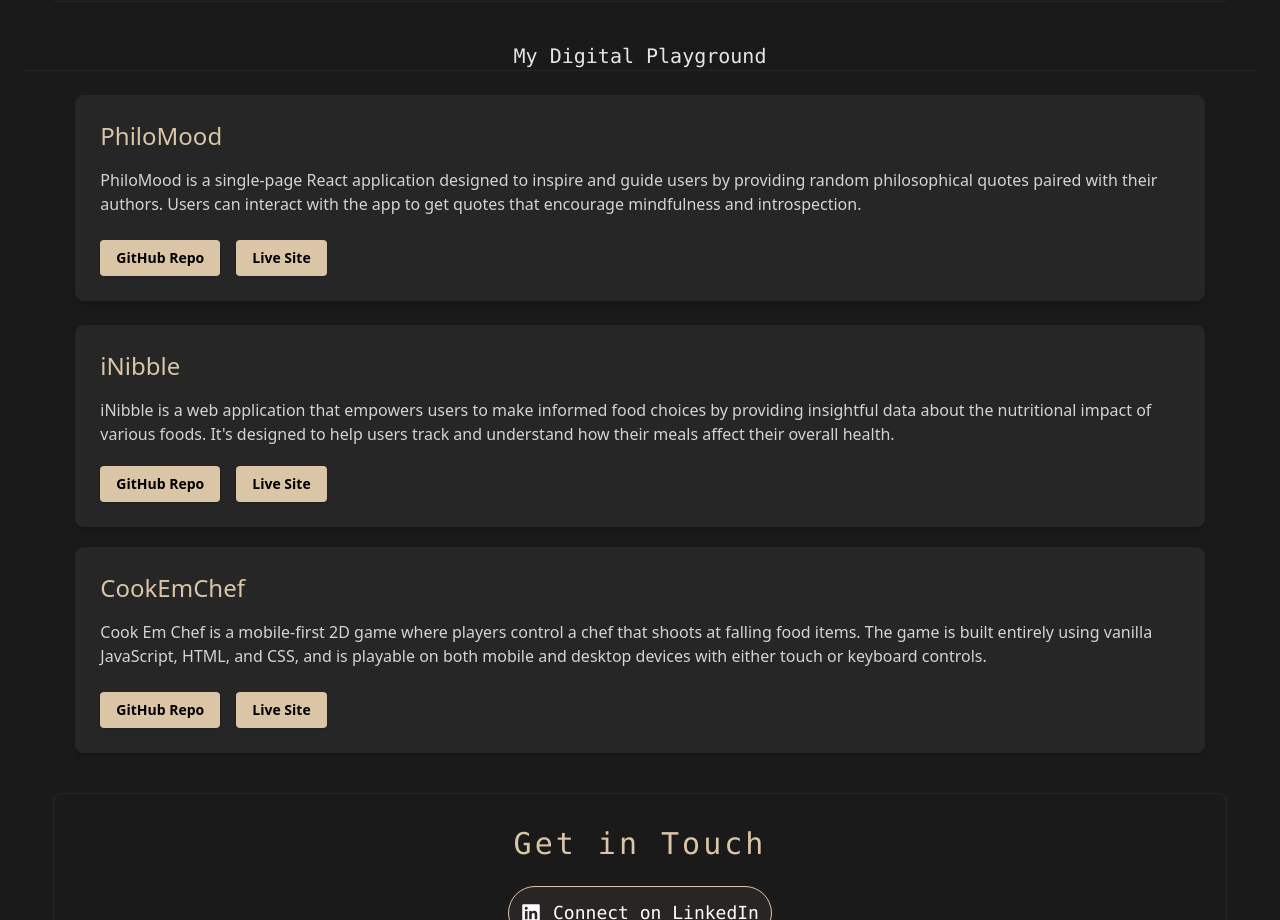
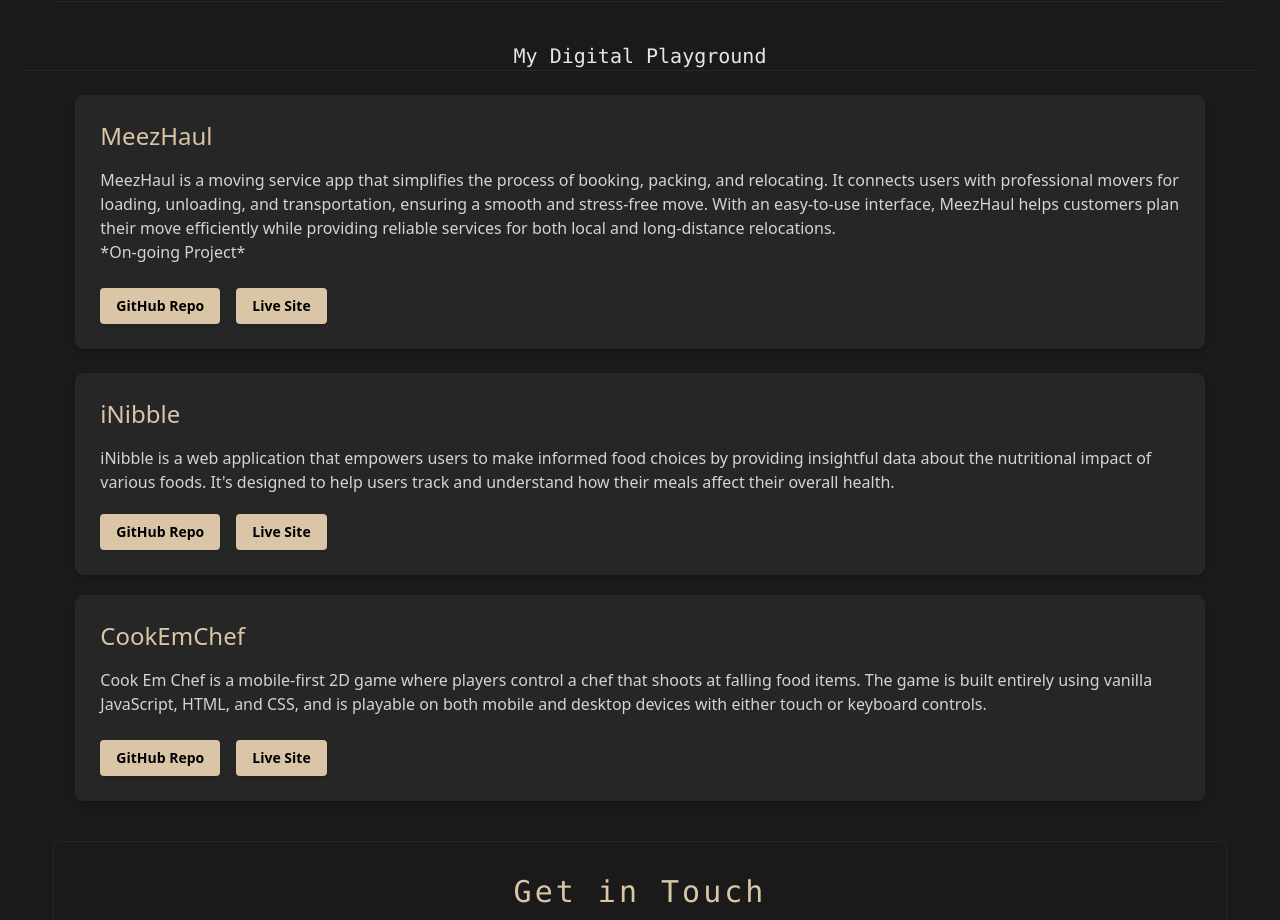
Before and after one commit to rashad3412/portfolioReactApp, a React (Vite) app: page / in a window 1280 px wide. Shown: the part 1307-2227 px from the top of the page. Built offline with nearby package versions, Linux system fonts and the light colour scheme.

Commit message:
updated portfolio site

```diff
--- a/src/pages/Projects.jsx
+++ b/src/pages/Projects.jsx
@@ -11,21 +11,24 @@ function ProjectPage() {
       {/* Project Section */}
       <div className="w-11/12 bg-neutral-800 border border-stone-800 mx-auto p-6 rounded-lg shadow-md">
         {/* Project Title */}
-        <h3 className="text-2xl font-normal text-beige mb-4">PhiloMood</h3>
+        <h3 className="text-2xl font-normal text-beige mb-4">MeezHaul</h3>
 
         {/* Project Description */}
         <p className="text-stone-300 text-l leading-6 font-extralight">
-          PhiloMood is a single-page React application designed to inspire and
-          guide users by providing random philosophical quotes paired with their
-          authors. Users can interact with the app to get quotes that encourage
-          mindfulness and introspection.
+          MeezHaul is a moving service app that simplifies the process of
+          booking, packing, and relocating. It connects users with professional
+          movers for loading, unloading, and transportation, ensuring a smooth
+          and stress-free move. With an easy-to-use interface, MeezHaul helps
+          customers plan their move efficiently while providing reliable
+          services for both local and long-distance relocations. <br />
+          *On-going Project*
         </p>
 
         {/* Action Buttons */}
         <div className="flex justify-start gap-4 mt-6">
           {/* GitHub Link */}
           <a
-            href="https://github.com/rashad3412/philoMood"
+            href="https://github.com/rashad3412/moveTemplateReact"
             target="_blank"
             rel="noopener noreferrer"
             className="px-4 py-2 bg-beige text-black text-sm font-semibold rounded hover:bg-opacity-90 shadow transition"
@@ -34,7 +37,7 @@ function ProjectPage() {
           </a>
           {/* Live Site Link */}
           <a
-            href="https://philomood.netlify.app/"
+            href="https://movetemplatereact.netlify.app/"
             target="_blank"
             rel="noopener noreferrer"
             className="px-4 py-2 bg-beige text-black text-sm font-semibold rounded hover:bg-opacity-90 shadow transition"
```
